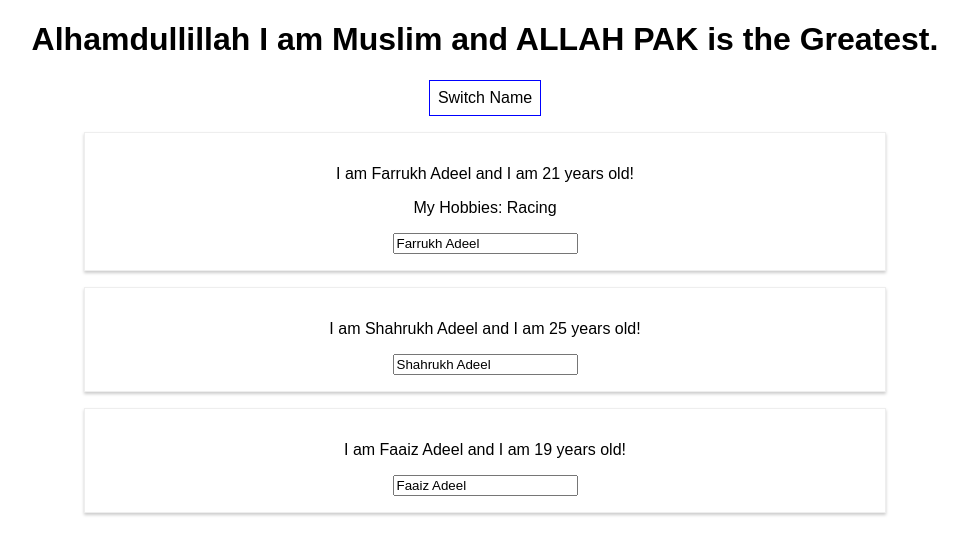
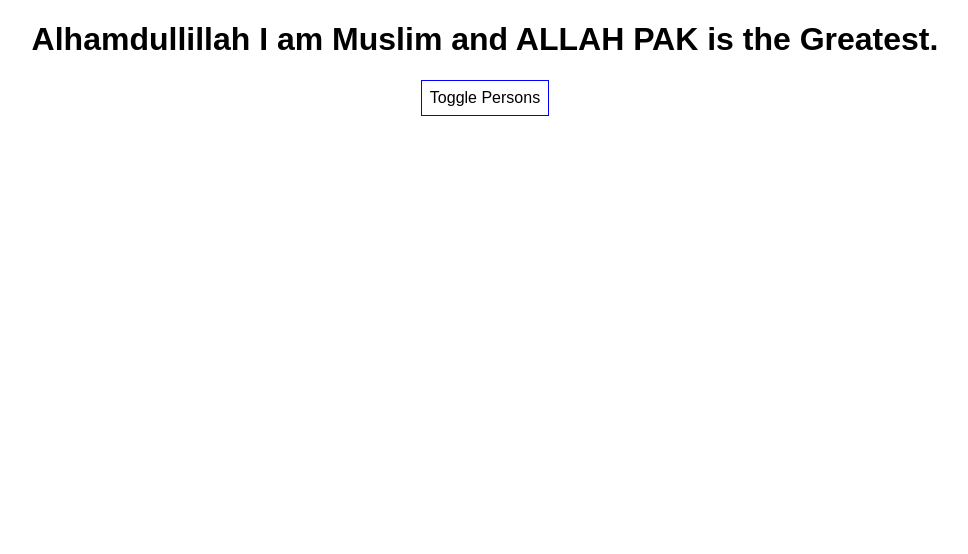
Before and after one commit to FarrukhAdeel67/React-Complete-Course, a React (Create React App) app in the folder react-complete-course/: page / in a window 1280 px wide. Shown: the top 554 px of the page, without its empty margins (155-1123 px from the left). Built offline with nearby package versions, Linux system fonts and the light colour scheme.

Commit message:
Update App.js

```diff
--- a/react-complete-course/src/App.js
+++ b/react-complete-course/src/App.js
@@ -7,19 +7,14 @@
   state = {
     persons:[
       {
-        name: "Farrukh Adeel ",
-        age: 21,
-      },
+        name: "Farrukh Adeel ",        age: 21,      },
       {
-        name:"Shahrukh Adeel",
-        age: 25,
-      },
+        name:"Shahrukh Adeel",        age: 25,      },
       {
-        name: "Faaiz Adeel",
-        age: 19,
-      },
+        name: "Faaiz Adeel",        age: 19,      },
     ],
     otherState: "some other value",
+    showPersons:false,
   }
 
     switchNameHandler = (newName) => {
@@ -31,7 +26,6 @@
          ],
        })
      }
-
      nameChangedHandler = (event)=>{
         this.setState({
           persons:[
@@ -40,6 +34,10 @@
            { name: "Faaiz Adeel", age: 29, },
           ]
         })
+     }
+     togglePersonsHandler = (event)=>{
+        const  doesShow = this.state.showPersons;
+        this.setState({showPersons: !doesShow});
      }
 
  render() {
@@ -50,29 +48,40 @@
     padding: "8px",
     cursor: "pointer",
   }
-
-
-  return (
-    <div className="App">
-      <h1>Alhamdullillah I am Muslim and ALLAH PAK is the Greatest.</h1>
-
-      <button
-      style={style}
-      onClick={ ()=>this.switchNameHandler("frk adeel")}>Switch Name</button>
+  let persons = null;
+  if(this.state.showPersons){
+    persons  =(
+      <div>
        <Person
       name={this.state.persons[0].name}
       age={this.state.persons[0].age}
       click = {this.switchNameHandler.bind(this,'max')}
       >
         My Hobbies: Racing</Person>
+
       <Person
       name={this.state.persons[1].name}
       age={this.state.persons[1].age}
       click = {this.switchNameHandler.bind(this, "gulbadin")}
       changed={this.nameChangedHandler}></Person>
+
       <Person
       name={this.state.persons[2].name}
       age={this.state.persons[2].age}></Person>
+     </div>
+    )
+  }
+
+
+
+
+  return (
+    <div className="App">
+      <h1>Alhamdullillah I am Muslim and ALLAH PAK is the Greatest.</h1>
+      <button
+      style={style}
+      onClick={ this.togglePersonsHandler}>Toggle Persons</button>
+      {persons}
     </div>
   );}}
 
```
Lines whose indentation alone changed are shown as unchanged.
